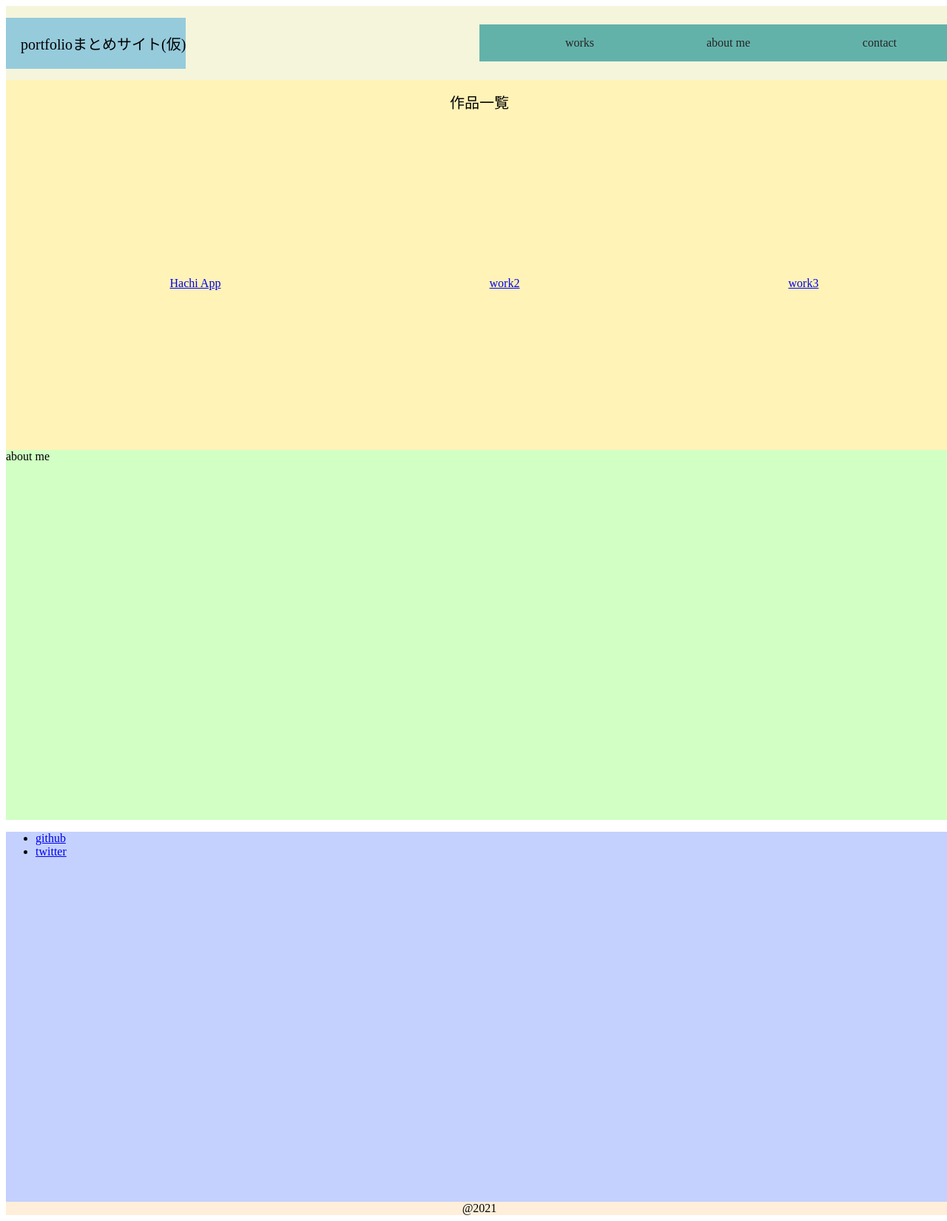
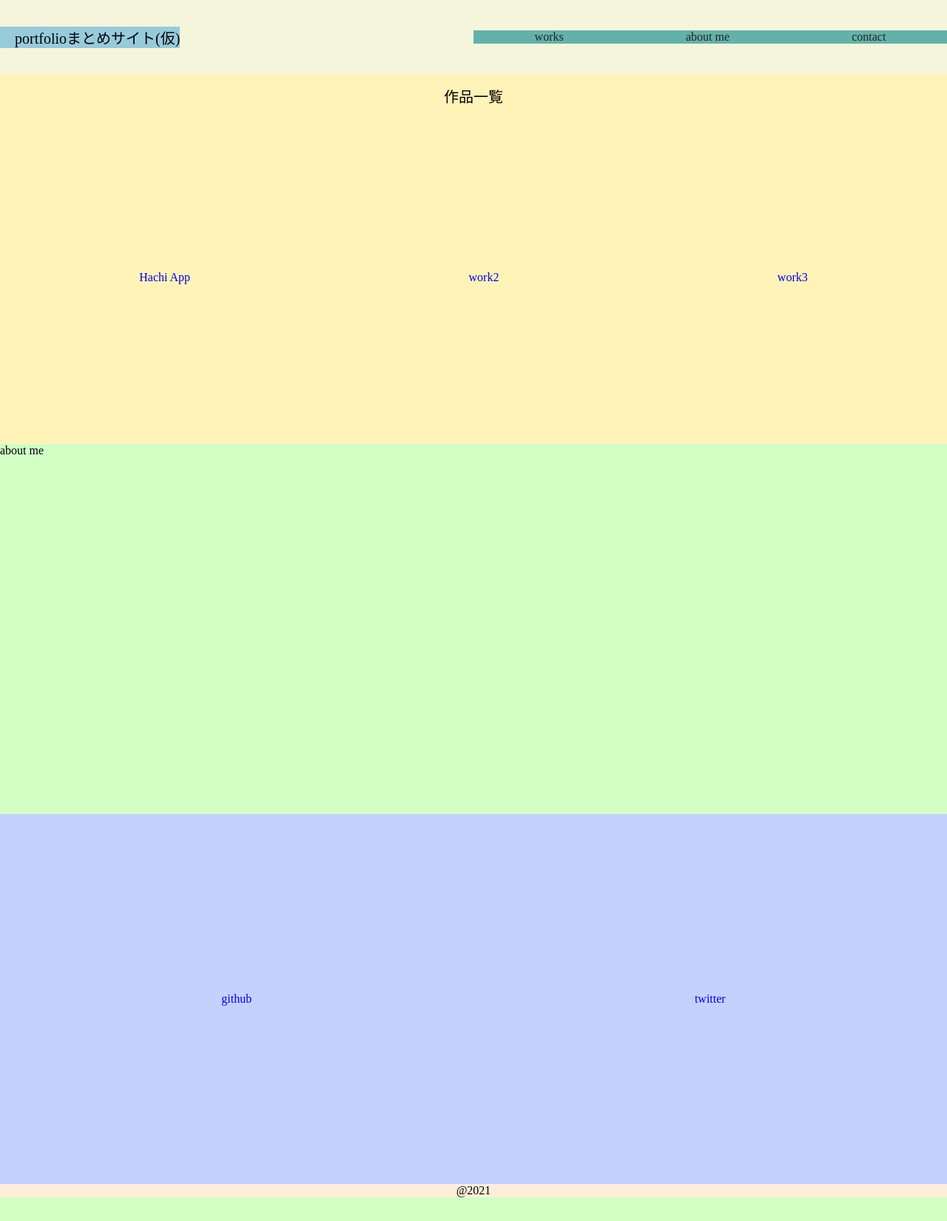
Before and after one commit to kysh555/portfolio, a PHP site: page / in a window 1280 px wide. Shown: the whole page at 74% size. After the commit the page ends 1618 px from the top, so only its background shows below. Run offline with PHP 8.4, Linux system fonts and the light colour scheme.

Commit message:
style: contace部分のCSSを作成

```diff
--- a/index.css
+++ b/index.css
@@ -4,6 +4,8 @@ body {
 
 * {
   box-sizing: border-box;
+  padding: 0;
+  margin: 0;
 }
 
 /* ヘッダー */
@@ -81,7 +83,7 @@ body {
   list-style: none;
 }
 
-.work-list > a {
+.list > a {
   text-decoration: none;
 }
 
@@ -96,6 +98,28 @@ body {
   background-color: #c4d1ff;
   height: 500px;
 }
+
+#item-list {
+  height: 100%;
+  display: flex;
+  justify-content: space-around;
+}
+
+#items {
+  width: 100%;
+  display: flex;
+  justify-content: space-around;
+  align-items: center;
+}
+
+.item {
+  list-style: none;
+}
+
+.item > a {
+  text-decoration: none;
+}
+
 /* メイン */
 
 
```
